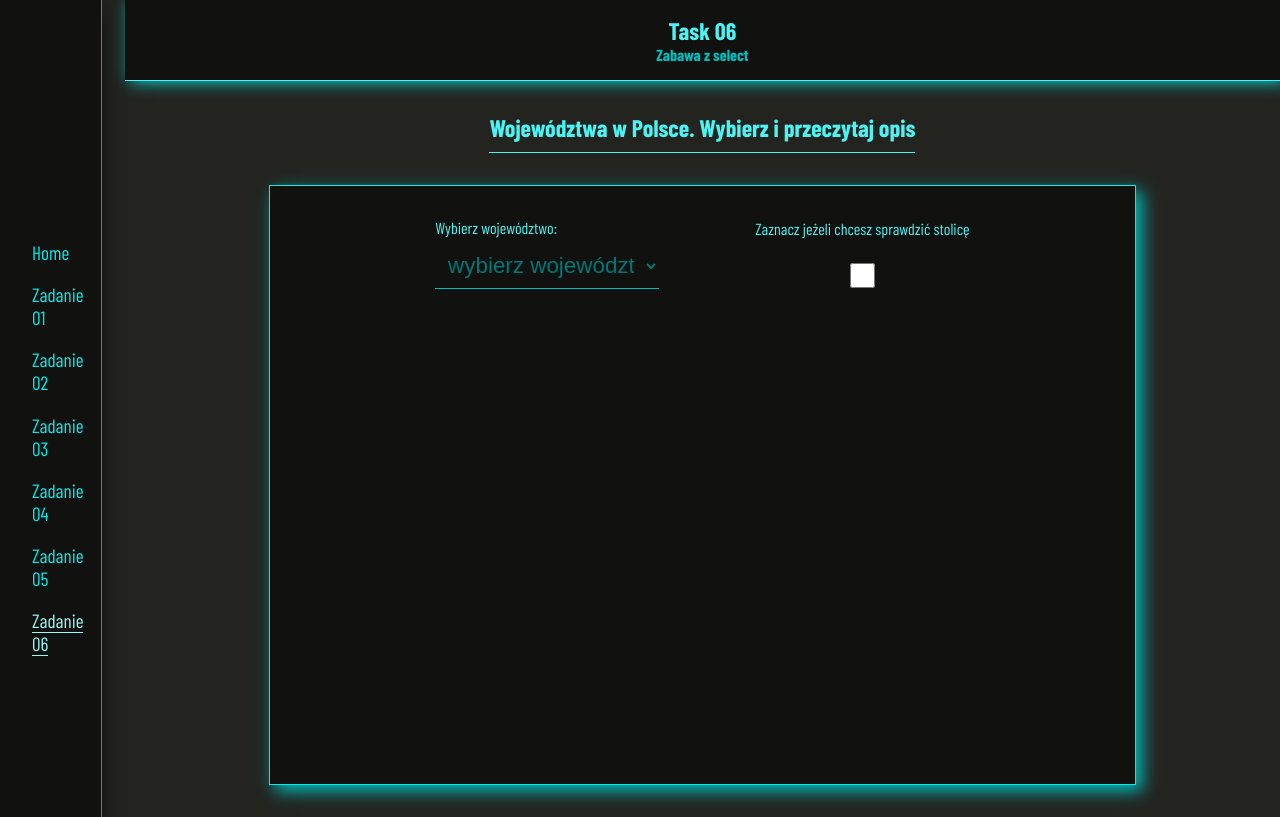
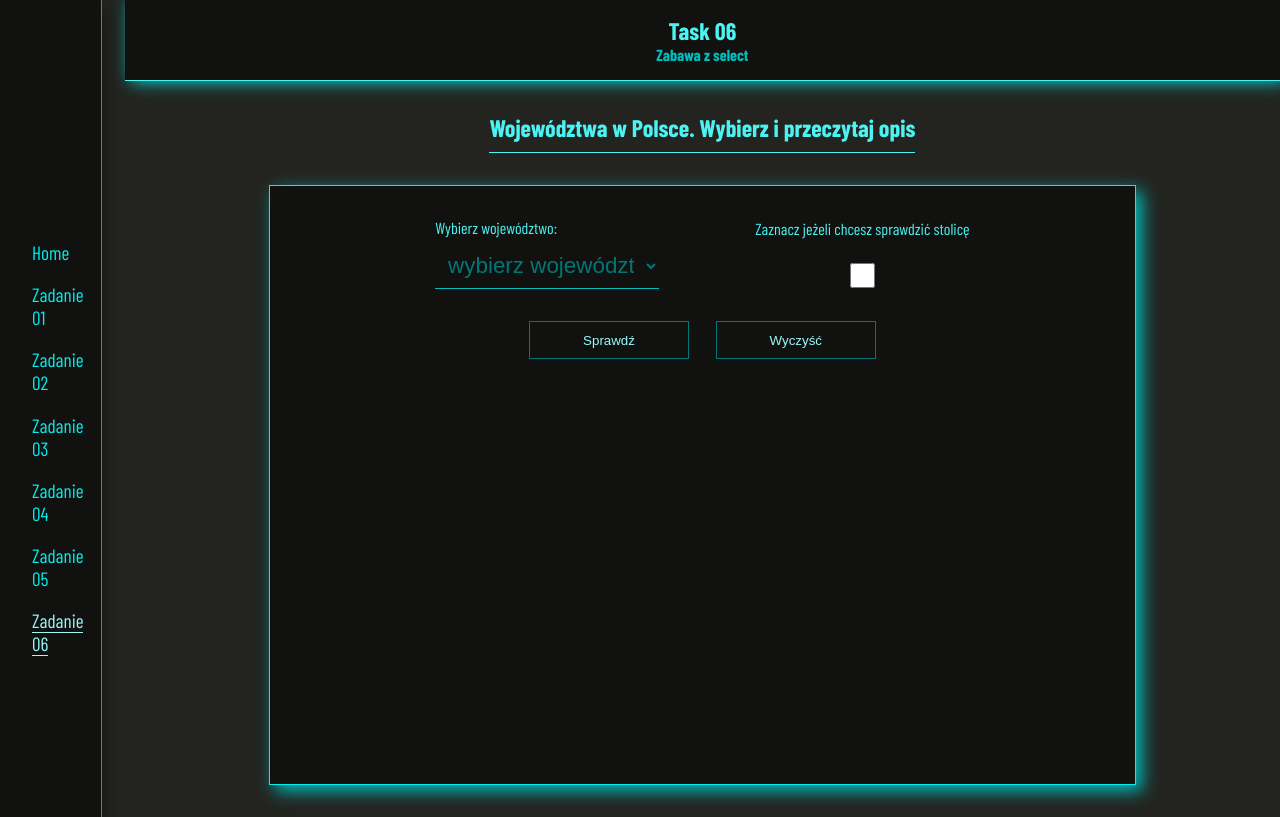
Before and after one commit to Scorpion19702022/MyReact_App001, a React (Create React App) app: page /Task06 in a window 1280 px wide. Built offline with nearby package versions, Linux system fonts and the light colour scheme; a web font is replaced by a local one.

Commit message:
added buttons

```diff
--- a/src/Components/Task06/Task06country.js
+++ b/src/Components/Task06/Task06country.js
@@ -43,6 +43,10 @@ const Task06country = () => {
 						<input className={styles.input} type='checkbox' />
 					</div>
 				</div>
+				<div className={styles.box_btns}>
+					<button className={styles.btn}>Sprawdź</button>
+					<button className={styles.btn}>Wyczyść</button>
+				</div>
 			</div>
 		</div>
 	)
--- a/src/Components/Task06/Task06country.module.css
+++ b/src/Components/Task06/Task06country.module.css
@@ -105,3 +105,58 @@
 	width: 25px;
 	height: 25px;
 }
+
+.box_btns {
+	width: 100%;
+	display: flex;
+	justify-content: center;
+	margin-bottom: 4em;
+}
+
+.btn {
+	position: relative;
+	width: 20%;
+	margin: 0em 1em;
+	padding: 0.8em;
+	background: none;
+	color: var(--color-blue02);
+	border: 0.04em solid var(--color-blue06);
+	cursor: pointer;
+	transition: all 0.6s ease-in-out;
+	overflow: hidden;
+	z-index: 10;
+}
+
+.btn::before {
+	position: absolute;
+	content: '';
+	width: 140%;
+	height: 140%;
+	filter: blur(0.5em);
+	transform: translate(-42%, -155%);
+	background-color: var(--color-blue07);
+	transition: all 0.3s ease-in-out;
+	z-index: -10;
+}
+.btn::after {
+	position: absolute;
+	content: '';
+	width: 140%;
+	height: 140%;
+	filter: blur(0.5em);
+	transform: translate(-57%, 85%);
+	background-color: var(--color-blue07);
+	transition: all 0.2s ease-in-out;
+	z-index: -10;
+}
+
+.btn:hover::before {
+	transform: translate(-42%, 85%);
+}
+.btn:hover::after {
+	transform: translate(-57%, -150%);
+}
+
+.btn:hover {
+	background-color: var(--color-blue07);
+}
```
